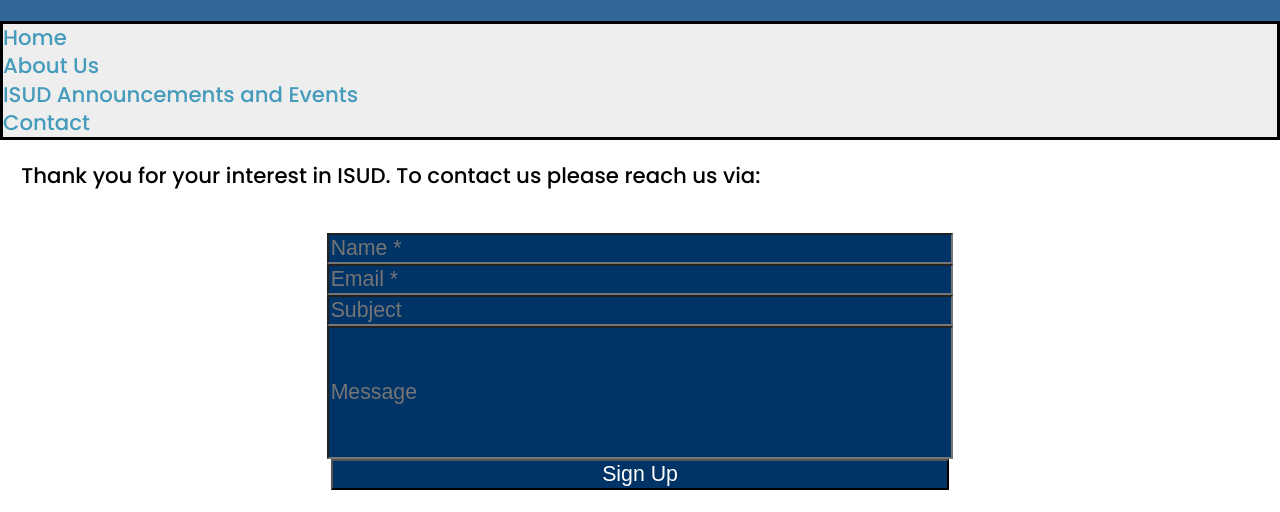
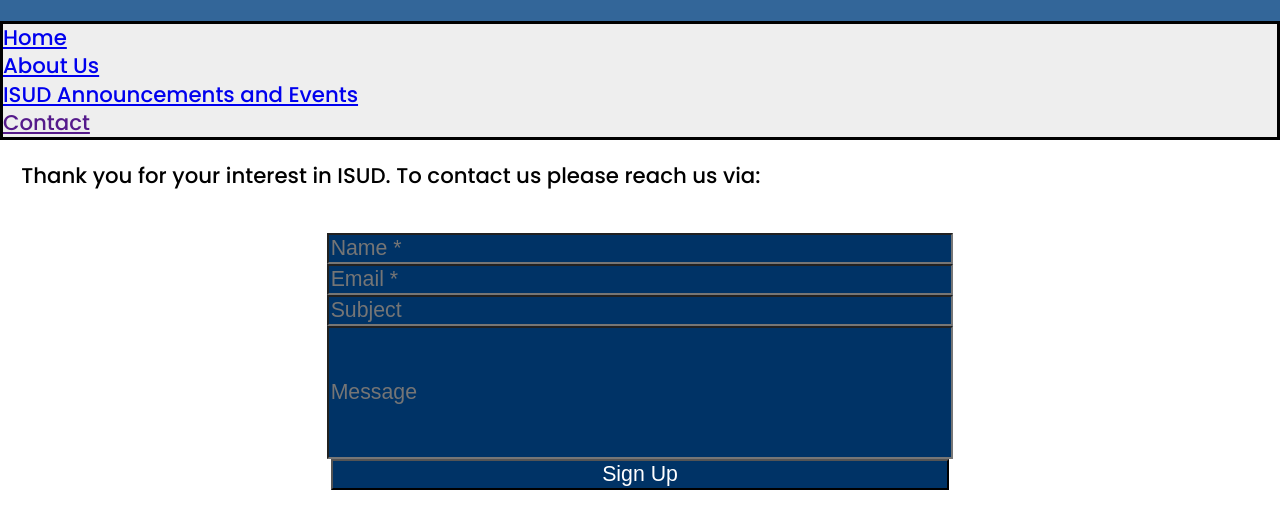
Before and after one commit to Team362/project2-1, a plain HTML site: page contact/index.html in a window 1280 px wide. Shown: the part 321-833 px from the top of the page. Drawn offline with Linux system fonts and the light colour scheme.

Commit message:
Add links to nav bar

```diff
--- a/contact/index.html
+++ b/contact/index.html
@@ -18,10 +18,10 @@
       <h2>Contact Us</h2>
       <nav id="navigation">
         <ul>
-          <li>Home</li>
-          <li>About Us</li>
-          <li>ISUD Announcements and Events</li>
-          <li>Contact</li>
+          <li><a href="../">Home</a></li>
+          <li><a href="../about_us/">About Us</a></li>
+          <li><a href="../announcements/">ISUD Announcements and Events</a></li>
+          <li><a href="">Contact</a></li>
         </ul>
       </nav>
     </header>
```
